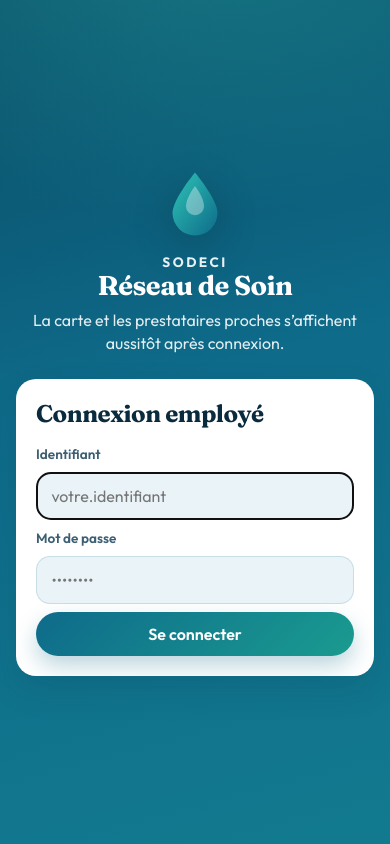
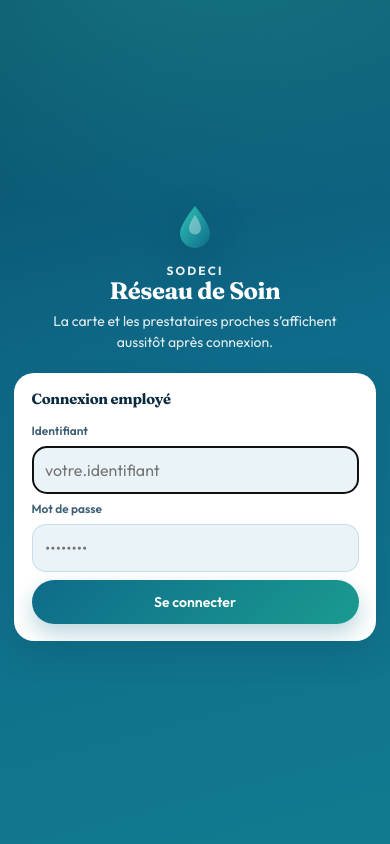
Before and after one commit to pelmansions-ux/SOIN-SODECI, a Django app: page /login/ in a window 390 px wide. Run offline with Django 5.2, Linux system fonts and the light colour scheme.

Commit message:
Compacte l’interface pour iPhone (typo, sheet, cartes).
Co-authored-by: Cursor <cursoragent@cursor.com>

```diff
--- a/static/css/app.css
+++ b/static/css/app.css
@@ -27,6 +27,11 @@
 }
 
 * { box-sizing: border-box; }
+html {
+  -webkit-text-size-adjust: 100%;
+  text-size-adjust: 100%;
+  font-size: 15px;
+}
 html, body {
   margin: 0;
   min-height: 100%;
@@ -38,6 +43,100 @@ body { overflow-x: hidden; }
 
 a { color: var(--water); text-decoration: none; }
 button, input { font: inherit; }
+
+/* iPhone / petits écrans : densifier l’UI */
+@media (max-width: 480px) {
+  html { font-size: 14px; }
+  h1 { font-size: 1.35rem; }
+  .btn {
+    min-height: 40px;
+    padding: 0.5rem 0.85rem;
+  }
+  .btn-soft {
+    min-height: 32px;
+    padding: 0.28rem 0.55rem;
+    font-size: 0.72rem;
+  }
+  .login-screen {
+    width: min(100%, calc(100% - 1.25rem));
+    gap: 1rem;
+    padding: 1.25rem 0 calc(1.25rem + var(--safe-bottom));
+    justify-content: flex-start;
+    padding-top: 12vh;
+  }
+  .logo-goutte { width: 48px; height: 48px; margin-bottom: 0.35rem; }
+  .login-card { padding: 1rem; border-radius: 16px; gap: 0.4rem; }
+  .login-card h2 { font-size: 1.05rem; }
+  .login-card input {
+    min-height: 44px;
+    font-size: 16px; /* évite le zoom iOS au focus */
+    border-radius: 12px;
+    padding: 0.55rem 0.75rem;
+  }
+  .results-top { padding: 0.45rem 0.65rem; }
+  .brand-pill {
+    min-height: 36px;
+    padding: 0.25rem 0.55rem;
+    font-size: 0.78rem;
+  }
+  .brand-pill img { width: 16px; height: 16px; }
+  .btn-chip {
+    min-height: 36px;
+    padding: 0.35rem 0.7rem;
+    font-size: 0.78rem;
+  }
+  .sheet {
+    border-radius: 18px 18px 0 0;
+  }
+  .sheet[data-height="peek"] { height: 26vh; }
+  .sheet[data-height="mid"] { height: 48vh; }
+  .sheet[data-height="full"] { height: 82vh; }
+  body.is-selecting .sheet[data-height="mid"] { height: 34vh; }
+  body.is-selecting .sheet[data-height="peek"] { height: 24vh; }
+  .sheet-head { padding: 0 0.7rem 0.3rem; }
+  .sheet-head h1 { font-size: 0.95rem; }
+  .sheet-titles .status { font-size: 0.7rem; }
+  .sheet-search { padding: 0 0.7rem 0.35rem; }
+  #zone-filter {
+    min-height: 36px;
+    font-size: 16px;
+    padding: 0.35rem 0.6rem;
+  }
+  .type-scroller { padding: 0 0.7rem 0.35rem; gap: 0.28rem; }
+  .type-chip {
+    min-height: 30px;
+    padding: 0.2rem 0.5rem;
+    font-size: 0.72rem;
+  }
+  .chip-icon { font-size: 0.75rem; }
+  .chip-count { font-size: 0.62rem; padding: 0.02rem 0.28rem; }
+  .results-list { padding: 0 0.65rem 0.75rem; gap: 0.35rem; }
+  .p-card {
+    border-radius: 12px;
+    padding: 0.5rem 0.6rem;
+  }
+  .p-name { font-size: 0.8rem; }
+  .p-meta { font-size: 0.68rem; -webkit-line-clamp: 1; }
+  .p-dist { font-size: 0.7rem; padding: 0.15rem 0.4rem; }
+  .p-actions { margin-top: 0.35rem; gap: 0.25rem; }
+  .p-actions .btn-soft { min-height: 30px; font-size: 0.68rem; padding: 0.22rem 0.5rem; }
+  .selected-head h2 { font-size: 0.95rem; }
+  .selected-distance { font-size: 0.82rem; }
+  .selected-head .muted { font-size: 0.7rem; }
+  .travel-chip { min-height: 46px; padding: 0.35rem 0.45rem; border-radius: 12px; }
+  .travel-copy strong { font-size: 0.72rem; }
+  .travel-copy small { font-size: 0.62rem; }
+  .travel-ico { font-size: 1rem; }
+  .selected-actions .btn { min-height: 36px; font-size: 0.78rem; }
+  .btn-back { font-size: 0.78rem; }
+  .leaflet-bottom.leaflet-right { bottom: 28vh; }
+  body.is-selecting .leaflet-bottom.leaflet-right { bottom: 32vh; }
+  .route-bubble { font-size: 0.7rem; padding: 0.32rem 0.5rem; }
+}
+
+@media (min-width: 481px) {
+  html { font-size: 16px; }
+}
 
 .sr-only {
   position: absolute;
--- a/templates/base.html
+++ b/templates/base.html
@@ -3,13 +3,15 @@
 <html lang="fr">
 <head>
   <meta charset="utf-8">
-  <meta name="viewport" content="width=device-width, initial-scale=1, viewport-fit=cover">
+  <meta name="viewport" content="width=device-width, initial-scale=1, maximum-scale=1, viewport-fit=cover">
   <meta name="theme-color" content="#0e6b8a">
+  <meta name="apple-mobile-web-app-capable" content="yes">
+  <meta name="format-detection" content="telephone=no">
   <title>{% block title %}Réseau de Soin SODECI{% endblock %}</title>
   <link rel="preconnect" href="https://fonts.googleapis.com">
   <link rel="preconnect" href="https://fonts.gstatic.com" crossorigin>
   <link href="https://fonts.googleapis.com/css2?family=Fraunces:opsz,wght@9..144,600;9..144,700&family=Outfit:wght@400;500;600;700&display=swap" rel="stylesheet">
-  <link rel="stylesheet" href="{% static 'css/app.css' %}?v=11">
+  <link rel="stylesheet" href="{% static 'css/app.css' %}?v=13">
   {% block extra_head %}{% endblock %}
 </head>
 <body class="{% block body_class %}{% endblock %}">
--- a/templates/reseau/results.html
+++ b/templates/reseau/results.html
@@ -98,5 +98,5 @@
 
 {{ zones_json|json_script:"zones-data" }}
 <script src="https://cdn.jsdelivr.net/npm/leaflet@1.9.4/dist/leaflet.js"></script>
-<script src="{% static 'js/results.js' %}?v=12"></script>
+<script src="{% static 'js/results.js' %}?v=13"></script>
 {% endblock %}
```
